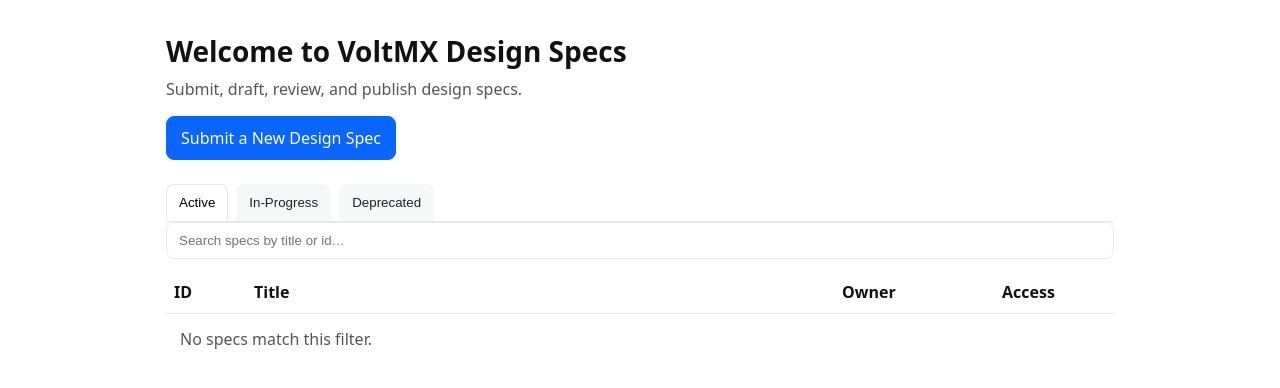
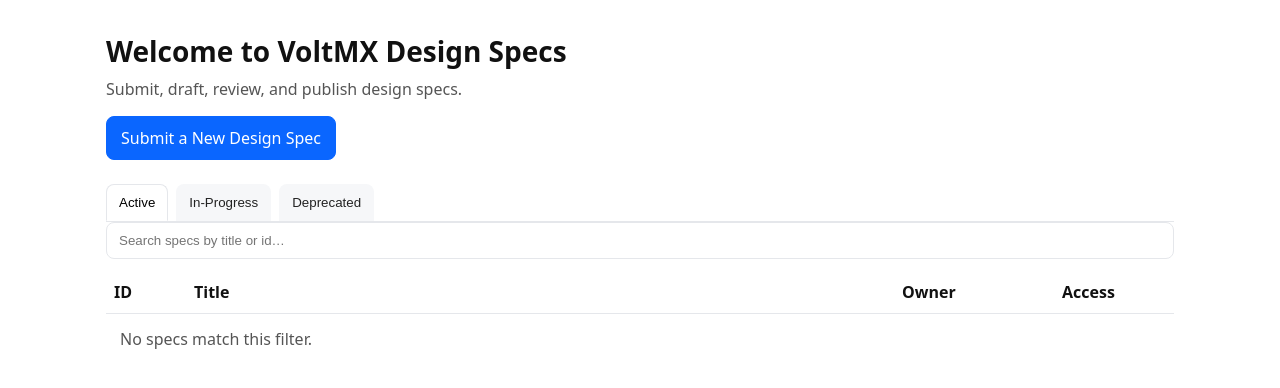
Before and after one commit to pranavwani/design-spec-v3, a Jekyll site: the page built from index.html, in a window 1280 px wide. Shown: the top 388 px of the page. Built offline with Jekyll 4.4.1, drawn with Linux system fonts in a browser that asks for light colours.

Commit message:
reverted style.css

```diff
--- a/assets/style.css
+++ b/assets/style.css
@@ -1,34 +1,49 @@
 :root { --ring:#0a66ff; --muted:#f6f7f9; --text:#111; --sub:#555; --border:#e5e7eb; }
-* { box-sizing: border-box; }
-body { margin:0; color:var(--text); font-family: ui-sans-serif, system-ui, -apple-system, "Segoe UI", Roboto, Arial; }
-.wrap { max-width: 980px; margin: 32px auto; padding: 0 16px; }
-.hero h1 { margin: 0 0 8px; font-size: 28px; }
-.lead { color: var(--sub); margin: 0 0 16px; }
-.actions { display:flex; gap:12px; margin: 12px 0 24px; }
-.btn { padding:10px 14px; border:1px solid var(--border); border-radius:8px; text-decoration:none; }
-.btn.primary { background: var(--ring); border-color: var(--ring); color:white; }
-.tabs { display:flex; gap:8px; border-bottom:1px solid var(--border); }
-.tab { padding:10px 12px; border:1px solid transparent; border-top-left-radius:8px; border-top-right-radius:8px; cursor:pointer; }
-.tab[aria-selected="true"] { border-color: var(--border); border-bottom-color:white; background:white; }
-.tab[aria-selected="false"] { background: var(--muted); color:#222; }
-.searchbar input { width:100%; padding:10px 12px; border:1px solid var(--border); border-radius:8px; }
-table { width:100%; border-collapse: collapse; margin-top: 12px; }
-th { text-align:left; font-weight:600; border-bottom:1px solid var(--border); padding:10px 8px; }
-td { padding:10px 8px; border-bottom:1px solid var(--border); }
-.view-btn { padding:6px 10px; border:1px solid var(--border); border-radius:6px; text-decoration:none; }
-.empty { padding:14px; color: var(--sub); }
-.crumbs { margin-bottom: 12px; }
-.spec-head h1 { margin: 8px 0 6px; }
-.meta { display:flex; gap:8px; flex-wrap:wrap; margin-bottom: 12px; }
-.badge { display:inline-block; padding:4px 8px; border:1px solid var(--border); border-radius:999px; font-size:12px; }
-.status-active { border-color:#16a34a; }
-.status-in-progress { border-color:#ca8a04; }
-.status-deprecated { border-color:#dc2626; }
-.sibling { background:var(--muted); padding:12px; border-radius:8px; }
-.content { margin-top: 16px; }
+*{box-sizing:border-box}
+body{margin:0;color:var(--text);font-family:ui-sans-serif,system-ui,-apple-system,"Segoe UI",Roboto,Arial}
+.wrap{max-width:1100px;margin:32px auto;padding:0 16px}
+
+.hero h1{margin:0 0 8px;font-size:28px}
+.lead{color:var(--sub);margin:0 0 16px}
+.actions{display:flex;gap:12px;margin:12px 0 24px}
+.btn{padding:10px 14px;border:1px solid var(--border);border-radius:8px;text-decoration:none}
+.btn.primary{background:var(--ring);border-color:var(--ring);color:#fff}
+
+.tabs{display:flex;gap:8px;border-bottom:1px solid var(--border)}
+.tab{padding:10px 12px;border:1px solid transparent;border-top-left-radius:8px;border-top-right-radius:8px;cursor:pointer}
+.tab[aria-selected="true"]{border-color:var(--border);border-bottom-color:#fff;background:#fff}
+.tab[aria-selected="false"]{background:var(--muted);color:#222}
+.searchbar input{width:100%;padding:10px 12px;border:1px solid var(--border);border-radius:8px}
+
+table{width:100%;border-collapse:collapse;margin-top:12px}
+th{font-weight:600;text-align:left;border-bottom:1px solid var(--border);padding:10px 8px}
+td{padding:10px 8px;border-bottom:1px solid var(--border)}
+.view-btn{padding:6px 10px;border:1px solid var(--border);border-radius:6px;text-decoration:none}
+.empty{padding:14px;color:var(--sub)}
+
+.topbar{margin-bottom:10px}
+.back{text-decoration:none;border:1px solid var(--border);padding:6px 10px;border-radius:8px}
+
+.spec-grid{display:grid;grid-template-columns:260px 1fr;gap:18px}
+.sidebar{border:1px solid var(--border);border-radius:10px;padding:12px;background:#fff}
+.sidebar-title{margin:0 0 8px;font-size:18px}
+.meta{display:flex;gap:8px;flex-wrap:wrap;margin-bottom:8px}
+.badge{display:inline-block;padding:3px 8px;border:1px solid var(--border);border-radius:999px;font-size:12px}
+.status-active{border-color:#16a34a}
+.status-in-progress{border-color:#ca8a04}
+.status-deprecated{border-color:#dc2626}
+.side-links{list-style:none;padding:0;margin:8px 0 0}
+.side-links li{margin:6px 0}
+.side-links a{display:block;padding:6px 8px;border-radius:6px;text-decoration:none;color:inherit}
+.side-links a.active,.side-links a:hover{background:var(--muted)}
+.spec-title{margin-top:0}
+
+@media (max-width:800px){
+  .spec-grid{grid-template-columns:1fr}
+}
 @media (max-width:600px){
-  thead { display:none; }
-  tr { display:block; padding:10px 8px; border:1px solid var(--border); border-radius:8px; margin-bottom:10px; }
-  td { display:flex; justify-content:space-between; border:0; }
-  td::before { content: attr(data-label); font-weight:600; margin-right:12px; color: var(--sub); }
+  thead{display:none}
+  tr{display:block;padding:10px 8px;border:1px solid var(--border);border-radius:8px;margin-bottom:10px}
+  td{display:flex;justify-content:space-between;border:0}
+  td::before{content:attr(data-label);font-weight:600;margin-right:12px;color:var(--sub)}
 }
```
